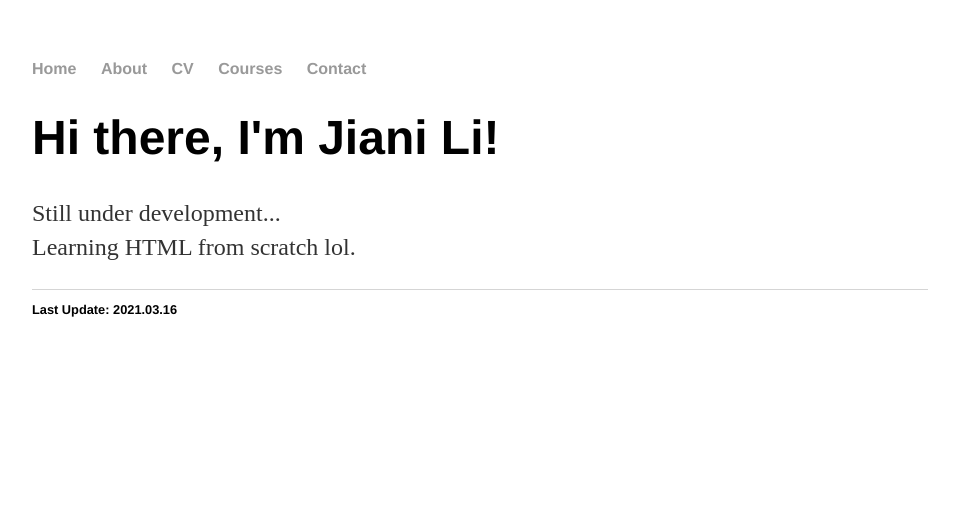
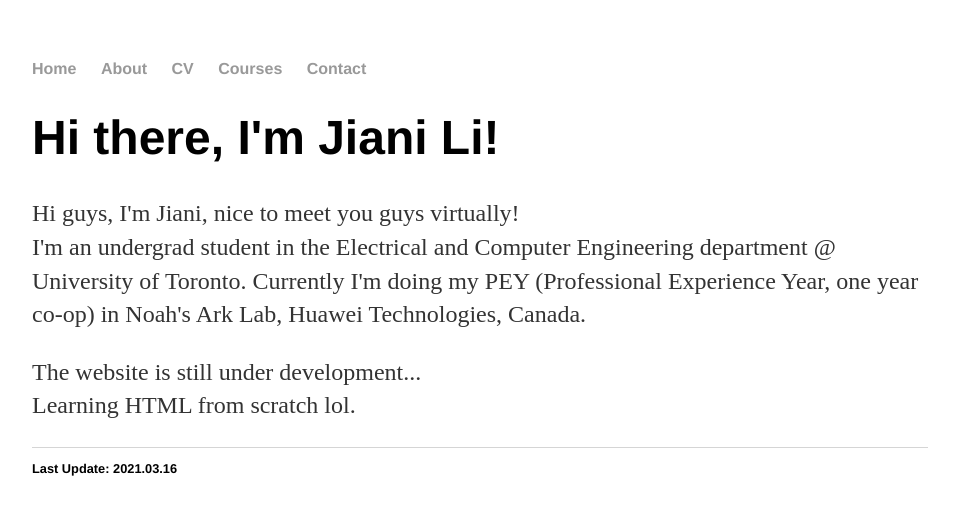
Before and after one commit to ljn1999/ljn1999.github.io, a Jekyll site: the page built from index.html, in a window 1280 px wide. Shown: the top 515 px of the page, without its empty margins (160-1119 px from the left). Built offline with Jekyll 4.4.1, drawn with Linux system fonts in a browser that asks for light colours.

Commit message:
Update index.html

```diff
--- a/index.html
+++ b/index.html
@@ -4,6 +4,9 @@ title: Jiani Li
 ---
 <div class="blurb">
 	<h1>Hi there, I'm Jiani Li!</h1>
-	<p>Still under development...
+	<p>Hi guys, I'm Jiani, nice to meet you guys virtually!
+	<br>I'm an undergrad student in the Electrical and Computer Engineering department @ University of Toronto.
+	    Currently I'm doing my PEY (Professional Experience Year, one year co-op) in Noah's Ark Lab, Huawei Technologies, Canada.
+	<p>The website is still under development...
 	<br>Learning HTML from scratch lol.</p>
 </div><!-- /.blurb -->
```
